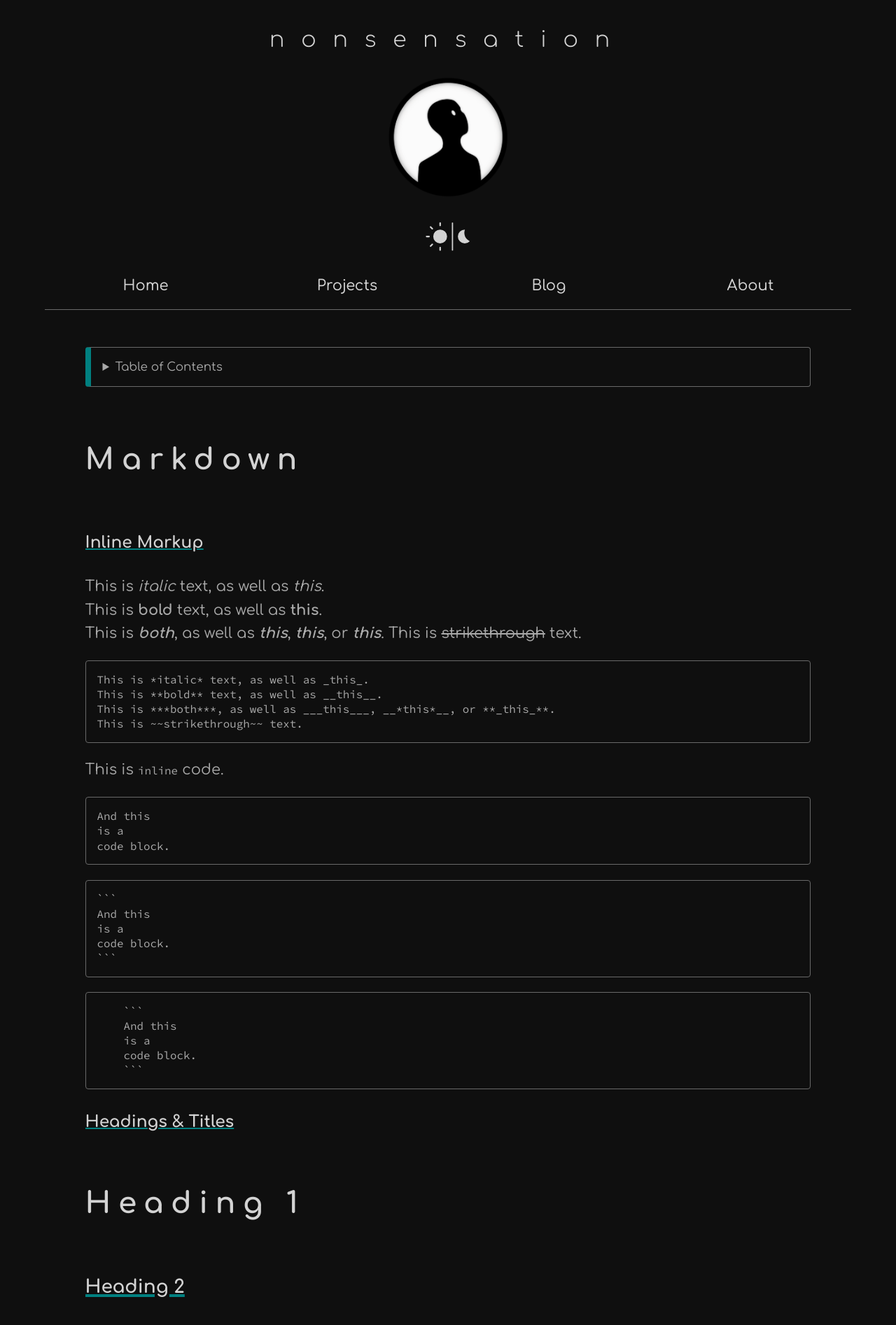
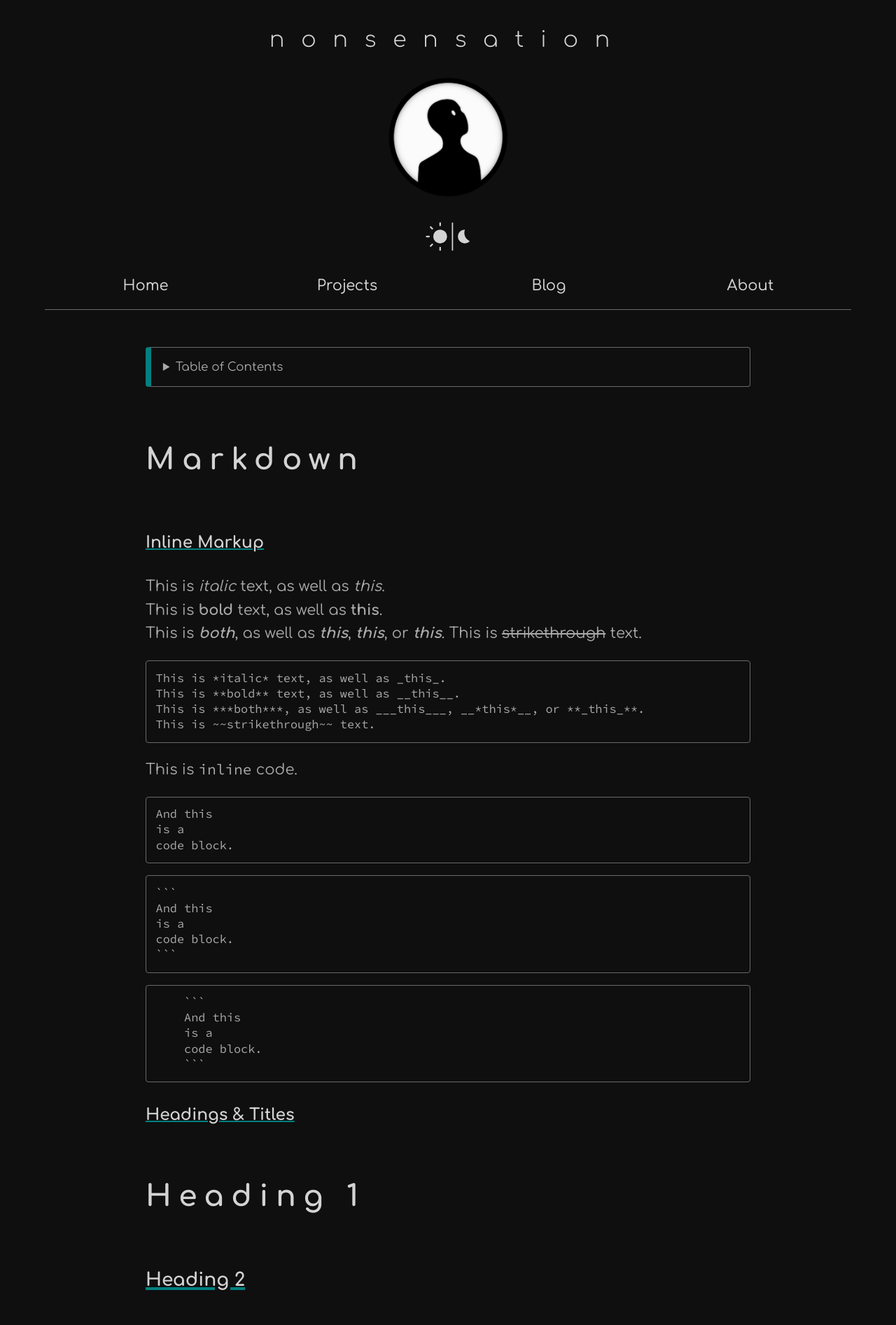
Before and after one commit to nonsensation/nonsensation.github.io, a Jekyll site: the page built from _posts/2020-12-01-Markdown.md, in a window 1280 px wide. Shown: the top 1894 px of the page at 70% size. Built offline with Jekyll 4.4.1, drawn with Linux system fonts in a browser that asks for light colours; some web fonts are replaced; some of the changed text lies outside the part shown.

Commit message:
dynamic font size & margin

````diff
--- a/_posts/2020-12-01-Markdown.md
+++ b/_posts/2020-12-01-Markdown.md
@@ -95,14 +95,11 @@ code block.
 </details>
 ```
 
-{:.note}
+{:.info}
 If a heading should not appear in the TOC, apply `{:.no_toc}` to it.
 
 
 ### Custom Containers
-
-{:.note}
-A notification.
 
 {:.info}
 An info box.
@@ -114,11 +111,26 @@ Lines.
 
 {:.error}
 An ERROR box.
+Lorem, ipsum dolor sit amet consectetur adipisicing elit. Dolorem quidem non placeat quibusdam velit, dicta adipisci saepe magnam fuga debitis qui, minima, eius error laboriosam distinctio eos natus et! Id.
 
-```
+
 {:.note}
 A notification.
 
+{:.note .icon-language}
+A notification with an icon.
+
+{:.note .icon-language title="This is a title"}
+A notification with a title.
+Lorem, ipsum dolor sit amet consectetur adipisicing elit. Dolorem quidem non placeat quibusdam velit, **dicta adipisci** saepe magnam fuga debitis qui, minima, eius error laboriosam distinctio eos natus et! Id. Lorem, ipsum dolor sit amet consectetur adipisicing elit. `Dolorem` quidem non placeat quibusdam velit, dicta adipisci saepe magnam fuga debitis qui, minima, eius error laboriosam distinctio eos natus et! Id.
+
+{:.note title="This is a title"}
+A notification with a title.
+
+{:.info title="This is a title"}
+A notification with a title.
+
+```
 {:.info}
 An info box.
 
@@ -129,6 +141,12 @@ Lines.
 
 {:.error}
 An ERROR box.
+
+{:.note}
+A notification.
+
+{:.note .icon-language}
+A notification with an icon.
 ```
 
 ### Footnotes
@@ -203,39 +221,23 @@ It converts "HTML", but keep intact partial entries like "xxxHTMLyyy" and so on.
 
 ### Code Blocks
 
+    ``` html
+    < your code here >
+    ```
+    {: .bad data-lang="html"}
+{: .bad data-lang="html"}
+
 
     ``` html
-    <figure class="video-container ">
-    <iframe src="https://www.youtube-nocookie.com/embed/WCdUziFPipI"
-            frameborder="0" allowfullscreen>
-    </iframe>
-    </figure>
+    < your code here >
     ```
     {: .good data-lang="html"}
-
-``` html
-<iframe src="https://www.youtube-nocookie.com/embed/WCdUziFPipI"
-        frameborder="0" allowfullscreen>
-</iframe>
-```
-{: .bad data-lang="html"}
-
-``` html
-<figure class="video-container ">
-  <iframe src="https://www.youtube-nocookie.com/embed/WCdUziFPipI"
-          frameborder="0" allowfullscreen>
-  </iframe>
-</figure>
-```
 {: .good data-lang="html"}
 
-``` html
-<figure class="video-container ">
-  <iframe src="https://www.youtube-nocookie.com/embed/WCdUziFPipI"
-          frameborder="0" allowfullscreen>
-  </iframe>
-</figure>
-```
+    ``` html
+    < your code here >
+    ```
+    {: .icon-language data-lang="html"}
 {: .icon-language data-lang="html"}
 
 
--- a/_sass/default.scss
+++ b/_sass/default.scss
@@ -282,18 +282,22 @@ header {
 
 .card, .page-content { max-width: 100%; }
 
-@media only screen and (min-width: 768px) {
+@media only screen and (min-width: 1280px) {
   /* tablets and desktop */
-  .card, .page-content { max-width: 90%; }
+  .card, .page-content { max-width: 75%; }
 }
-@media only screen and (max-width: 767px) {
-  /* phones */
-  .card, .page-content { max-width: 100%; }
-}
-@media only screen and (max-width: 767px) and (orientation: portrait) {
-  /* portrait phones */
-  .card, .page-content { max-width: 100%; }
-}
+// @media only screen and (min-width: 1280px) {
+//   /* tablets and desktop */
+//   .card, .page-content { max-width: 75%; }
+// }
+// @media only screen and (max-width: 767px) {
+//   /* phones */
+//   .card, .page-content { max-width: 100%; }
+// }
+// @media only screen and (max-width: 767px) and (orientation: portrait) {
+//   /* portrait phones */
+//   .card, .page-content { max-width: 100%; }
+// }
 
 
 .card-txt,
@@ -345,7 +349,8 @@ section h2 {
   margin: 2.5em auto 1.5em auto;
   width: 90vw;
   // text-align: justify;
-  overflow: auto;
+
+  overflow: visible;
 
   a {
     text-decoration: underline var(--line-px) solid var(--col-txt-heading);
@@ -440,17 +445,18 @@ tr {
 
 code {
   font-family: var(--code-font);
-  font-size: 0.75em;
+  // font-size: 0.75em;
   letter-spacing: normal;
 }
 
 pre {
+  font-size: 0.8em;
   background-color: transparent;
   border: var(--line-border);
-  padding: 0.75em;
+  padding: 0.8em;
   overflow-x: auto;
   border-radius: var(--border-radius);
-  line-height: 1.0em;
+  line-height: 1.25em;
   scrollbar-color: dark;
 }
 
@@ -577,37 +583,70 @@ blockquote {
 
 // --->
 
-p.note,p.warn,p.error,p.info {
-  font-size: 90%;
-  line-height: 1.25em;
+p.note,p.warn,p.info {
+  font-family: var(--font) !important;
+  font-size: 85%;
+  line-height: 1.6em;
   border-left: var(--line-border);
   border-right: var(--line-border);
-  border-color: var(--col-txt-hover);
   border-radius: var(--border-radius);
   border-width: var(--border-radius);
-  padding: 1em;
-  // background-color: var(--col-bg-accent);
+  border-top: var(--line-border);
+  border-bottom: var(--line-border);
+  // border-color: var(--col-bg-accent);
+  padding: 0.5em 1em;
+  position: relative;
+  background-color: var(--col-bg);
+  margin-top: 2em;
+
   &::before {
+    font-weight: normal;
     font-size: 2em;
     font-family: '#{$icomoon-font-family}';
-    margin-right: 0.5em;
-    margin-bottom: 0.5em;
-    float: left;
+    line-height: 1em;
+    margin: auto 0.5em 0.5em 0;
+    // float: left;
     color: var(--col-txt);
+
+    font-size: 1.55em;
+    position: absolute;
+    right: 1em;
+    top: 0;
+    background-color: var(--col-bg-accent);
+    background-color: var(--col-bg);
+    border: var(--line-border);
+    border-radius: var(--border-radius);
+    padding: 0.25em;
+    transform: translateY(-50%);
+  }
+
+  &[title]::after {
+    content: attr(title);
+    position: absolute;
+    font-family: var(--font) !important;
+    font-size: 1.1em;
+    font-weight: bold;
+    top: 0.6em;
+    left: 0.8em;
+    // text-decoration: 2px solid underline black;
+    // background-color: grey;
+  }
+
+  &[title] {
+    padding-top: 2.5em;
   }
 }
-p.note::before { content: $icon-new_releases; }
-p.info::before { content: $icon-lightbulb; }
-p.warn::before { content: $icon-warning; }
-p.error::before { content: $icon-error_outline; }
+
+p.info::before { content: $icon-lightbulb_outline; }
+p.warn::before { content: $icon-error_outline; }
+
 // icon-block
 // icon-clear
 // icon-report
 // icon-info
 // icon-info_outline
-
-// icon-label
-// icon-label_outline
+// icon-help_outline
+// icon-remove_circle_outline
 
 select {
 	-moz-appearance: none;
@@ -703,7 +742,7 @@ details.toc {
   }
 
   &::before {
-    font-family: 'Icomoon';
+    font-family: '#{$icomoon-font-family}';
     padding: 5px;
     left: 1em;
   }
@@ -712,7 +751,7 @@ details.toc {
 .good {
   &::before {
     content: $icon-check;
-    border-width: 2px;
+    // border-width: 2px;
     border-color: var(--col-good);
     // color: var(--col-bg);
     // color: var(--col-good);
@@ -729,7 +768,7 @@ details.toc {
     // background-color: var(--col-bad);
     // color: var(--col-bg);
     border-color: var(--col-bad);
-    border-width: 2px;
+    // border-width: 2px;
   }
   pre {
     // border-color: var(--col-bad);
````
